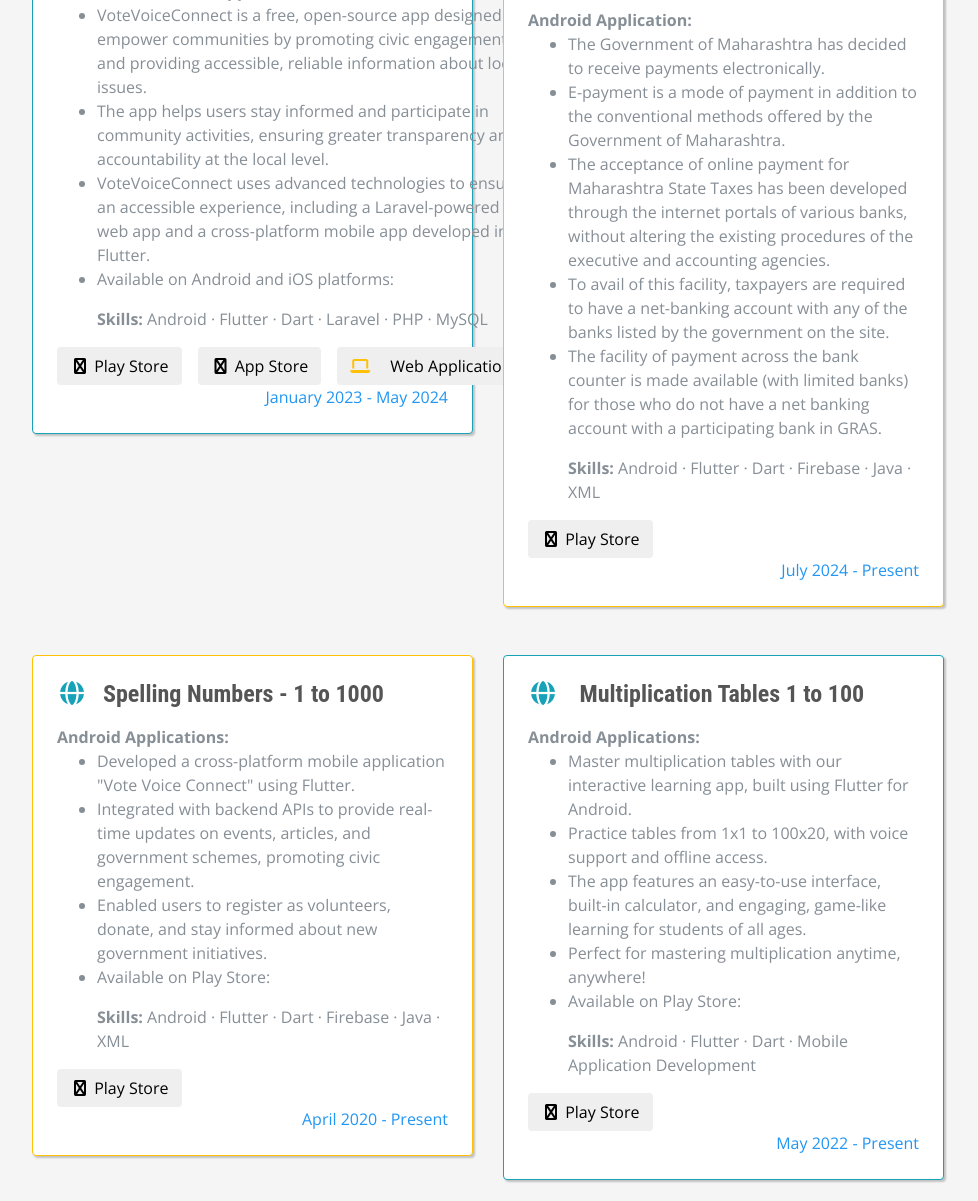
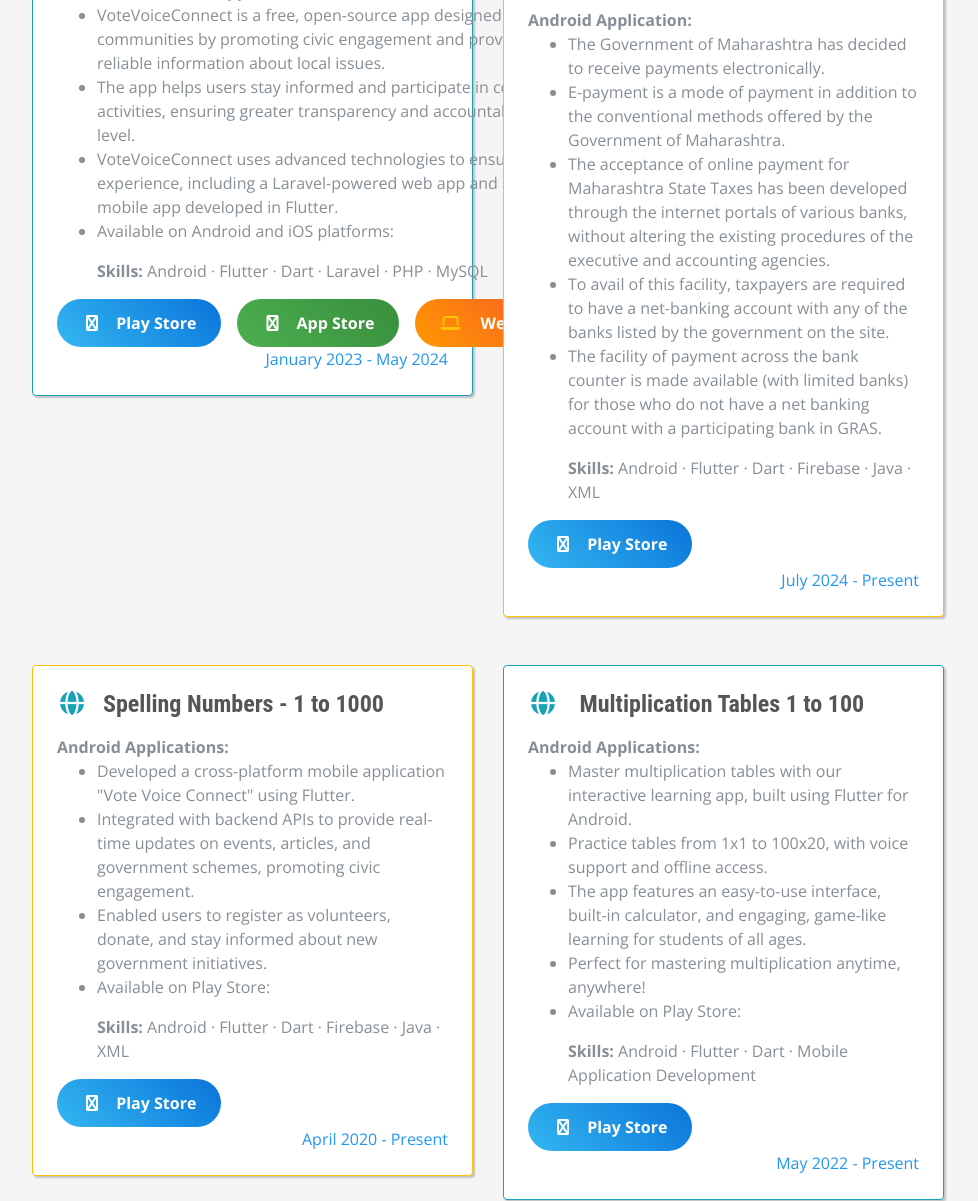
Before and after one commit to suryajeetlondhe/suryajeetlondhe, a plain HTML site: page index.html in a window 1280 px wide. Shown: the part 1314-2515 px from the top of the page, without its empty margins (288-1266 px from the left). Drawn offline with nearby package versions, Linux system fonts and the light colour scheme; a web font is replaced by a local one.

Commit message:
Update style.css

```diff
--- a/css/style.css
+++ b/css/style.css
@@ -774,3 +774,50 @@ a:active {
     width:100%;
     position:absolute;
 }
+
+/*====================================================
+                   Button
+======================================================*/
+
+
+.btn {
+	border: none;
+	padding: 12px 25px;
+	border-radius: 30px;
+	font-size: 16px;
+	font-weight: bold;
+	transition: all 0.3s ease;
+	cursor: pointer;
+  }
+
+  .btn-playstore {
+	background: linear-gradient(45deg, #34b7f1, #0a74da);
+	color: white;
+  }
+
+  .btn-appstore {
+	background: linear-gradient(45deg, #4caf50, #388e3c);
+	color: white;
+  }
+
+  .btn-project {
+	background: linear-gradient(45deg, #ff9800, #f44336);
+	color: white;
+  }
+
+  .btn:hover {
+	box-shadow: 0 4px 10px rgba(0, 0, 0, 0.1);
+	transform: translateY(-2px);
+  }
+
+  .btn i {
+	margin-right: 10px;
+  }
+
+  /* Mobile responsiveness */
+  @media (max-width: 576px) {
+	.btn {
+	  width: 100%;
+	  text-align: center;
+	}
+  }
```
